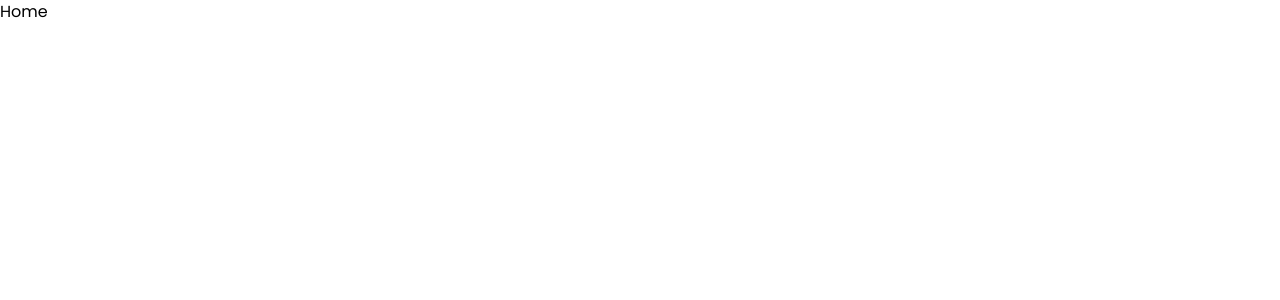
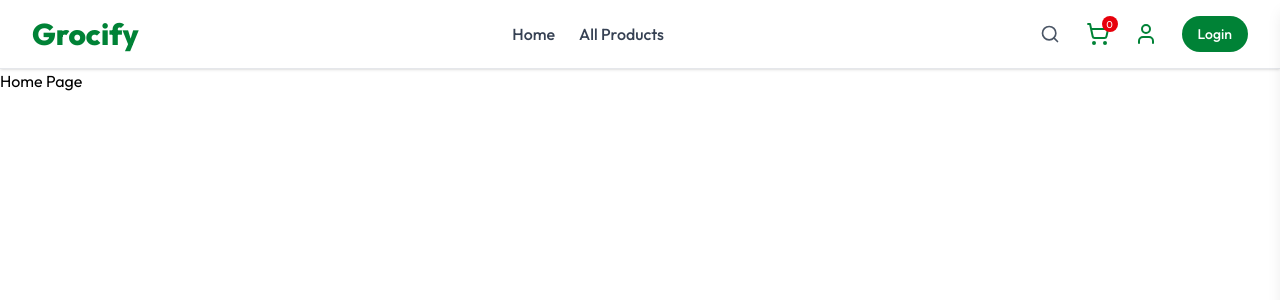
Before and after one commit to Shuvam-2000/Grocify, a React (Vite) app in the folder Client/: page / in a window 1280 px wide. Shown: the top 300 px of the page. Built offline with nearby package versions, Linux system fonts and the light colour scheme.

Commit message:
feat: - packages added - Navbar completed = routing done

```diff
--- a/Client/package.json
+++ b/Client/package.json
@@ -13,6 +13,7 @@
     "@reduxjs/toolkit": "^2.8.2",
     "@tailwindcss/vite": "^4.1.10",
     "axios": "^1.11.0",
+    "lucide-react": "^0.535.0",
     "react": "^19.1.0",
     "react-dom": "^19.1.0",
     "react-hot-toast": "^2.5.2",
--- a/Client/src/App.jsx
+++ b/Client/src/App.jsx
@@ -1,18 +1,23 @@
 import { BrowserRouter, Route, Routes } from "react-router-dom";
-import './index.css'
+import "./index.css";
 import Home from "./components/pages/customer/Home";
+import Allproducts from "./components/pages/customer/Allproducts";
+import CartPage from "./components/pages/customer/CartPage";
+import Navbar from "../src/components/pages/customer/Navbar";
 
 function App() {
-
   return (
     <div>
       <BrowserRouter>
+        <Navbar />
         <Routes>
           <Route index element={<Home />} />
+          <Route path="/allproducts" element={<Allproducts />} />
+          <Route path="/cart" element={<CartPage />} />
         </Routes>
       </BrowserRouter>
     </div>
-  )
+  );
 }
 
-export default App
+export default App;
--- /dev/null
+++ b/Client/src/components/pages/customer/Allproducts.jsx
@@ -0,0 +1,9 @@
+import React from 'react'
+
+const Allproducts = () => {
+  return (
+    <div>Allproducts</div>
+  )
+}
+
+export default Allproducts
--- /dev/null
+++ b/Client/src/components/pages/customer/CartPage.jsx
@@ -0,0 +1,9 @@
+import React from 'react'
+
+const CartPage = () => {
+  return (
+    <div>CartPage</div>
+  )
+}
+
+export default CartPage
--- a/Client/src/components/pages/customer/Home.jsx
+++ b/Client/src/components/pages/customer/Home.jsx
@@ -1,9 +1,5 @@
+const Home = () => {
+  return <div>Home Page</div>;
+};
 
-
-const Home = () => {
-  return (
-    <div>Home</div>
-  )
-}
-
-export default Home
+export default Home;
--- a/Client/src/components/pages/customer/Navbar.jsx
+++ b/Client/src/components/pages/customer/Navbar.jsx
@@ -1,8 +1,140 @@
+import { NavLink } from "react-router-dom";
+import { useState } from "react";
+import { ShoppingCart, Search, Menu, User } from "lucide-react";
 
 const Navbar = () => {
+  const [menuVisible, setMenuVisible] = useState(false);
+  const [profileDropdown, setProfileDropdown] = useState(false);
+
+  const username = "Shuvam";
+
   return (
-    <div>Navbar</div>
-  )
-}
+    <div className="flex items-center justify-between py-4 px-4 sm:px-8 border-b border-gray-200 bg-white shadow-sm relative">
+      {/* Logo */}
+      <h1 className="sm:text-3xl text-2xl font-extrabold text-green-700 cursor-pointer">
+        Grocify
+      </h1>
 
-export default Navbar
+      {/* Desktop Links */}
+      <ul className="hidden md:flex gap-6 font-medium text-gray-700 items-center">
+        <NavLink to="/" className="hover:text-lime-600 transition">
+          Home
+        </NavLink>
+        <NavLink to="/allproducts" className="hover:text-lime-600 transition">
+          All Products
+        </NavLink>
+      </ul>
+
+      {/* Right Section */}
+      <div className="flex items-center gap-3 md:gap-6 relative">
+        {/* Search Icon */}
+        <Search className="w-5 md:w-6 h-5 ml-2 md:ml-0 text-gray-600 cursor-pointer" />
+
+        {/* Cart with Badge */}
+        <NavLink to="/cart" className="relative">
+          <ShoppingCart className="w-5 md:w-6 h-6 text-green-700" />
+          <span className="absolute top-[-6px] right-[-8px] bg-red-600 text-white text-[10px] w-4 h-4 flex items-center justify-center rounded-full">
+            0
+          </span>
+        </NavLink>
+        {/* Profile Dropdown */}
+        <div className="relative">
+          <User
+            className="w-5 md:w-6 h-6 text-green-700 cursor-pointer"
+            onClick={() => setProfileDropdown(!profileDropdown)}
+          />
+          {profileDropdown && (
+            <div className="absolute right-0 mt-2 w-40 bg-white border border-gray-200 rounded-md shadow-md py-2 z-50 text-sm text-gray-700">
+              <div className="px-4 py-2 font-semibold">Hi, {username}</div>
+              <NavLink
+                to="/orders"
+                className="block px-4 py-2 hover:bg-gray-100"
+                onClick={() => setProfileDropdown(false)}
+              >
+                Your Orders
+              </NavLink>
+              <button
+                className="w-full text-left px-4 py-2 hover:bg-gray-100"
+                onClick={() => {
+                  setProfileDropdown(false);
+                  // Add logout logic here
+                }}
+              >
+                Logout
+              </button>
+            </div>
+          )}
+        </div>
+
+        {/* Login Button */}
+        <NavLink to="/login">
+          <button className="hidden md:block px-4 py-2 bg-green-700 text-white rounded-full text-sm font-medium hover:bg-green-800 transition">
+            Login
+          </button>
+        </NavLink>
+
+        {/* Hamburger Icon */}
+        <Menu
+          className="w-5 h-6 text-green-700 cursor-pointer md:hidden"
+          onClick={() => setMenuVisible(!menuVisible)}
+        />
+      </div>
+
+      {/* Sidebar (Mobile) */}
+      <div
+        className={`fixed top-0 right-0 h-full bg-white shadow-lg z-50 transform transition-transform duration-300 ease-in-out ${
+          menuVisible ? "translate-x-0" : "translate-x-full"
+        }`}
+        style={{ width: "75%" }}
+      >
+        <div className="flex flex-col gap-6 p-6">
+          <button
+            onClick={() => setMenuVisible(false)}
+            className="self-end text-3xl font-bold text-gray-700"
+          >
+            &times;
+          </button>
+
+          <NavLink
+            to="/"
+            onClick={() => setMenuVisible(false)}
+            className="text-lg font-medium text-gray-700 hover:text-lime-600"
+          >
+            Home
+          </NavLink>
+          <NavLink
+            to="/allproducts"
+            onClick={() => setMenuVisible(false)}
+            className="text-lg font-medium text-gray-700 hover:text-lime-600"
+          >
+            All Products
+          </NavLink>
+
+          {/* Cart Link */}
+          <NavLink
+            to="/cart"
+            onClick={() => setMenuVisible(false)}
+            className="flex items-center gap-2 text-lg font-medium text-gray-700 hover:text-lime-600 relative"
+          >
+            <div className="relative">
+              <ShoppingCart className="w-5 h-5" />
+              <span className="absolute top-[-6px] left-[-6px] bg-red-600 text-white text-[10px] w-4 h-4 flex items-center justify-center rounded-full">
+                0
+              </span>
+            </div>
+            <span>Cart</span>
+          </NavLink>
+          <NavLink
+            to="/login"
+            onClick={() => setMenuVisible(false)}
+            className="text-lg font-medium text-gray-700 hover:text-lime-600"
+          >
+            Login
+          </NavLink>
+        </div>
+      </div>
+    </div>
+  );
+};
+
+export default Navbar;
--- a/Client/src/index.css
+++ b/Client/src/index.css
@@ -3,7 +3,7 @@
 @import "tailwindcss";
 
 *{
-    font-family: "Poppins", sans-serif;
+    font-family: "Outfit", sans-serif;
 }
 
 @theme {
```
Also changed, not shown: 1 other file (tests, documents, lock files or other folders).
